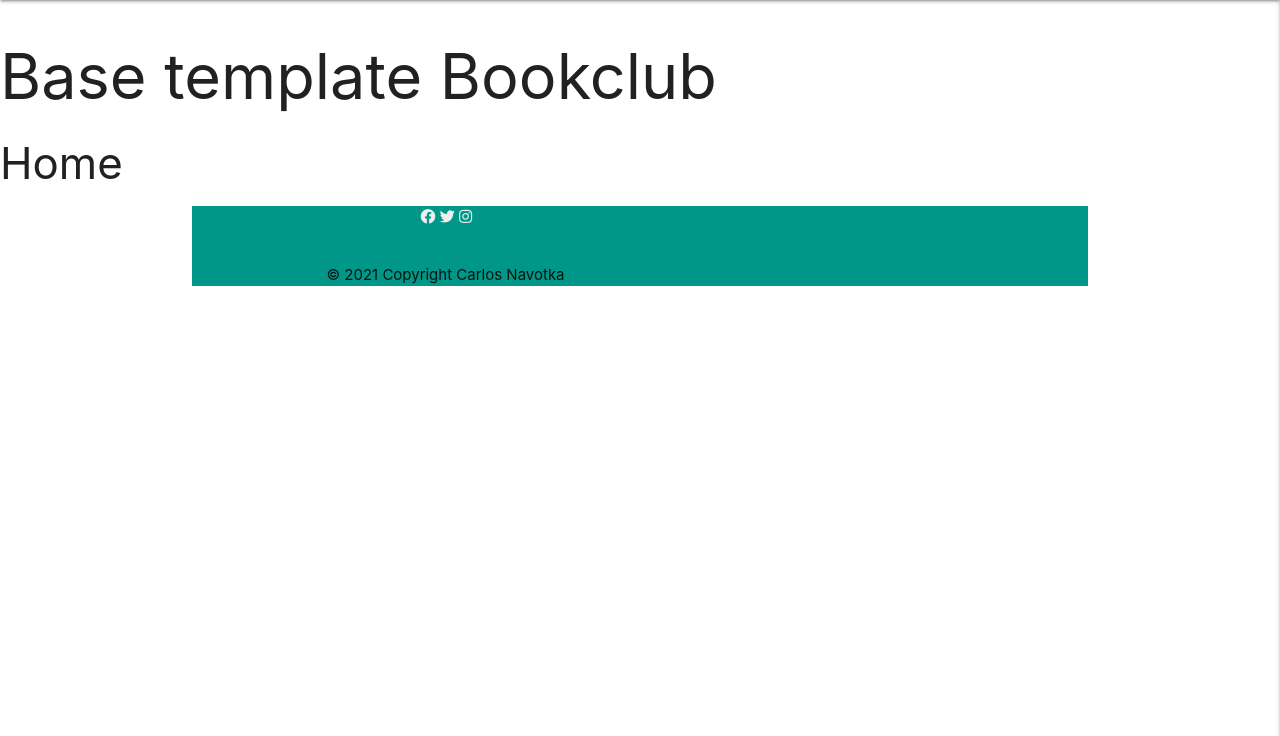
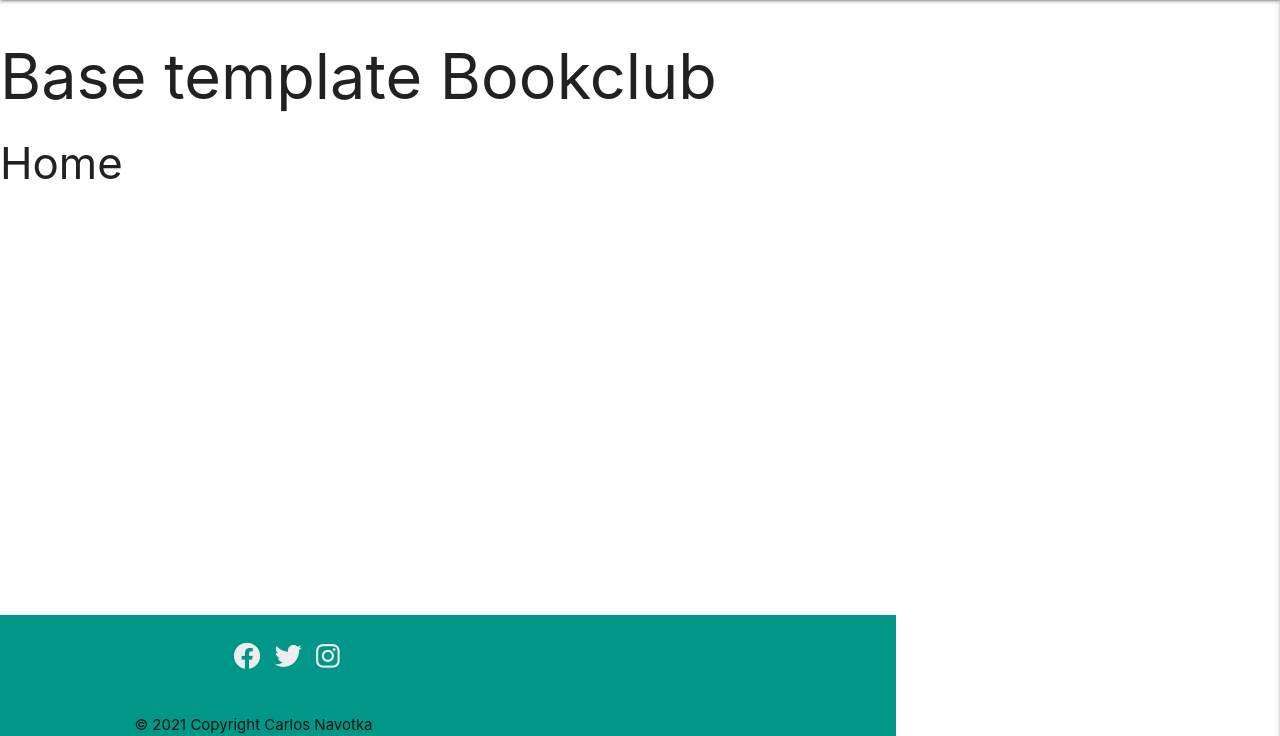
Before and after one commit to cnavotka/bookclub, a Flask app: page / in a window 1280 px wide. Shown: the part 64-800 px from the top of the page. Run offline with Flask 2, Linux system fonts and the light colour scheme; some libraries are stand-ins or nearby versions; some web fonts are replaced.

Commit message:
Add code to keep sticky footer and size of social media links

```diff
--- a/static/css/style.css
+++ b/static/css/style.css
@@ -5,3 +5,21 @@
 .text-shadow {
     text-shadow: 2px 2px 2px rgba(0, 0, 0, 0.5);
 }
+
+/*---Footer*/
+
+footer {
+  position: absolute;
+  bottom: 0;
+  }
+
+.social-media li {
+list-style-type: none;
+display: inline;
+
+}
+
+.social-media i {
+  font-size: 1.8rem;
+  margin: 10px 5px;
+}
```
